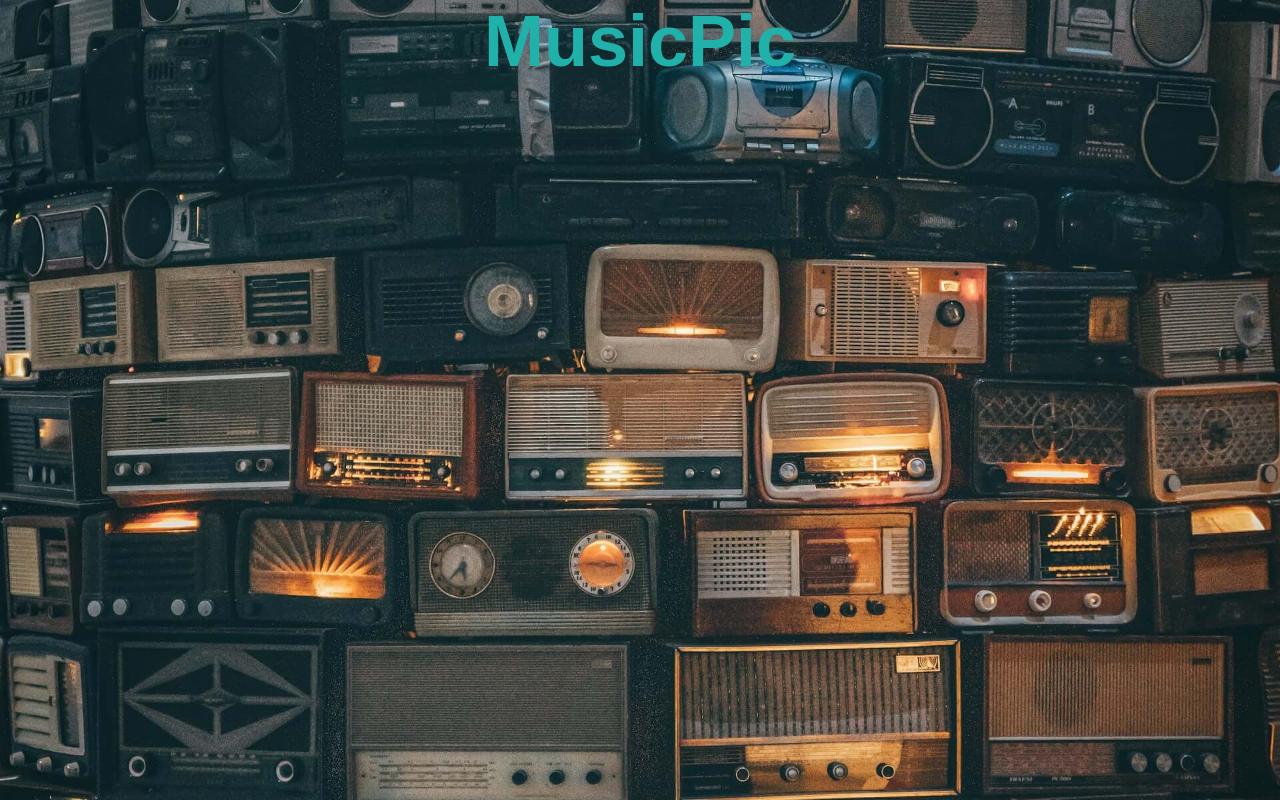
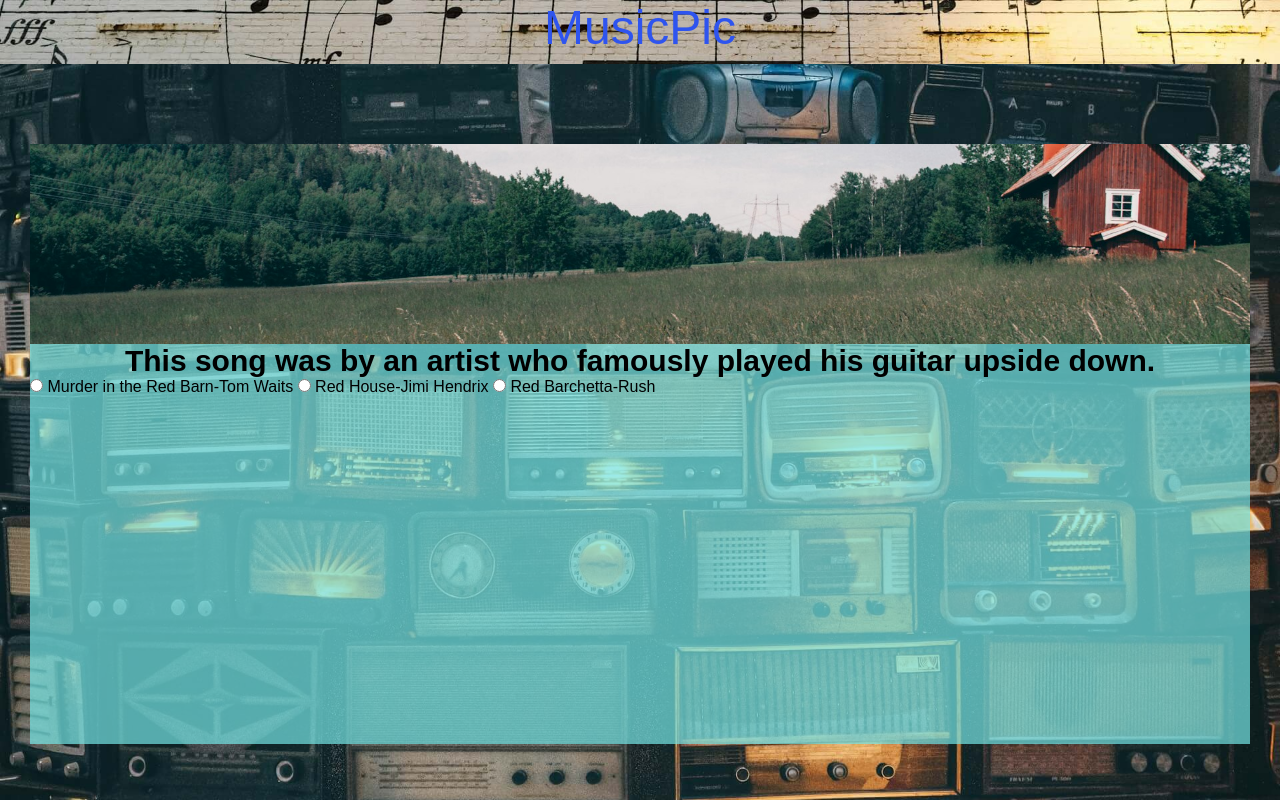
Before and after one commit to Goidz/music_pic, a plain HTML site: page index.html in a window 1280 px wide. Drawn offline with Linux system fonts and the light colour scheme; a web font is replaced by a local one.

Commit message:
Added header and header background

```diff
--- a/assets/css/style.css
+++ b/assets/css/style.css
@@ -7,12 +7,18 @@ body {
     font-family: Tilt Neon, sans-serif;
 }
 
+#header {
+    background: url("../images/music_header.jpg") no-repeat center/cover;
+    height: 4rem;
+    margin-top: 0;
+}
 
-
-#header {
+#header-text {
     text-align: center;
-    color:rgb(32, 178, 170);
+    color:rgb(46, 84, 239);
     font-size: 3rem;
+    margin-bottom: 4px;
+    font-weight: 400;
 }
 
 /* Hero img */
@@ -20,8 +26,35 @@ body {
 #hero-img {
     height: 100vh;
     width: 100%;
-    margin: 0;
-    padding: 0;
     background: url("../images/musicpic_background.jpg") no-repeat center center/cover;
     position: relative;
 }
+
+#quiz-body {
+    height: 600px;
+    background-color: rgba(118, 229, 229, 0.7);
+    margin-top: 80px;
+    margin-left: 30px;
+    margin-right: 30px;
+}
+
+#question-one {
+
+}
+
+.pic-one {
+    background: url("../images/red-house.jpg") no-repeat center center/cover;
+    height: 200px;
+    margin-top: 40px;
+}
+
+.pic-one, h3 {
+    text-align: center;
+    font-size: 30px;
+}
+
+#answers-one {
+    display: inline-block;
+
+    text-align: left;
+}
--- a/index.html
+++ b/index.html
@@ -5,14 +5,34 @@
     <meta name="viewport" content="width=device-width, initial-scale=1.0">
     <link href="https://fonts.googleapis.com/css2?family=Tilt+Neon&display=swap" rel="stylesheet">
     <link rel="stylesheet" href="assets/css/style.css">
-    <title>Document</title>
+    <title>MusicPic</title>
 </head>
 <body>
+    <main> <!-- Hero image. Image by : Photo by Andrea De Santis on Unsplash -->
+      <section id="hero-img">
+        <div id="header">
+          <h1 id="header-text">MusicPic</h1>
+        </div>
 
-    <main>
-      <section id="hero-img">
-        <div id="header"><h1>MusicPic</h1></div>
+        <div id="quiz-body">
+          <div class="question-one">
+            <div class="pic-one">
+            </div>
+            <h3>This song was by an artist who famously played his guitar upside down.</h3>
+            <form id="answers-one" method="get">
+              <input type="radio" id="qst1-a" name="qst1">
+              <label for="qst1-a">Murder in the Red Barn-Tom Waits</label>
+              <input type="radio" id="qst1-b" name="qst1">
+              <label for="qst1-b">Red House-Jimi Hendrix</label>
+              <input type="radio" id="qst1-c" name="qst1">
+              <label for="qst1-c">Red Barchetta-Rush</label>
+            </form>
+          </div>
+        </div>
       </section>
+
+
+      </div>
     </main>
 
     <footer></footer>
```
Also changed, not shown: assets/images/red-house.jpg (added).
